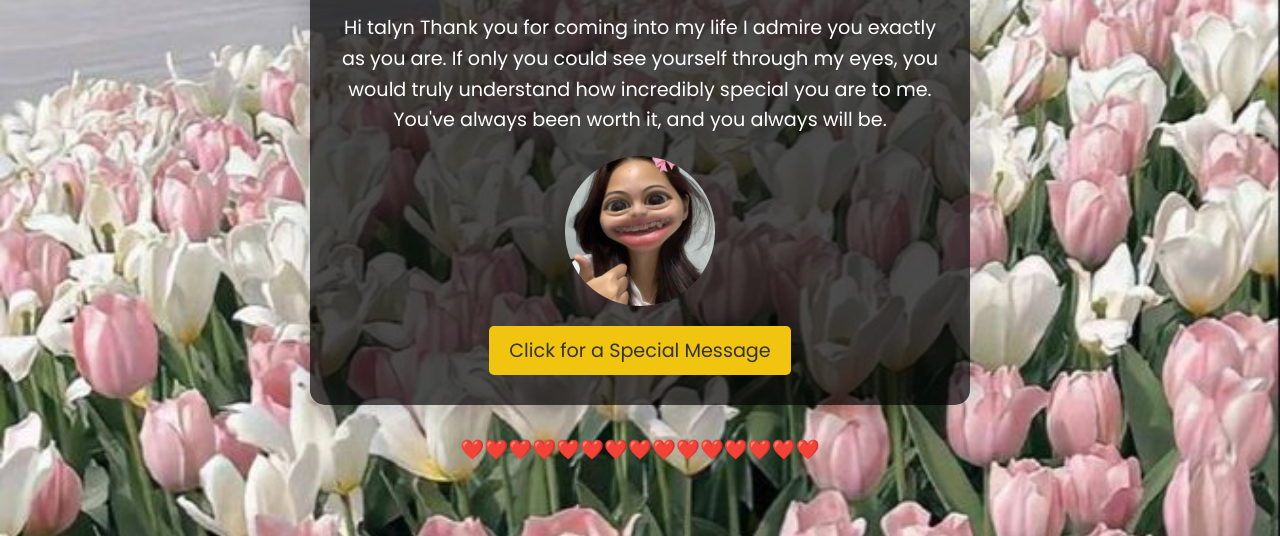
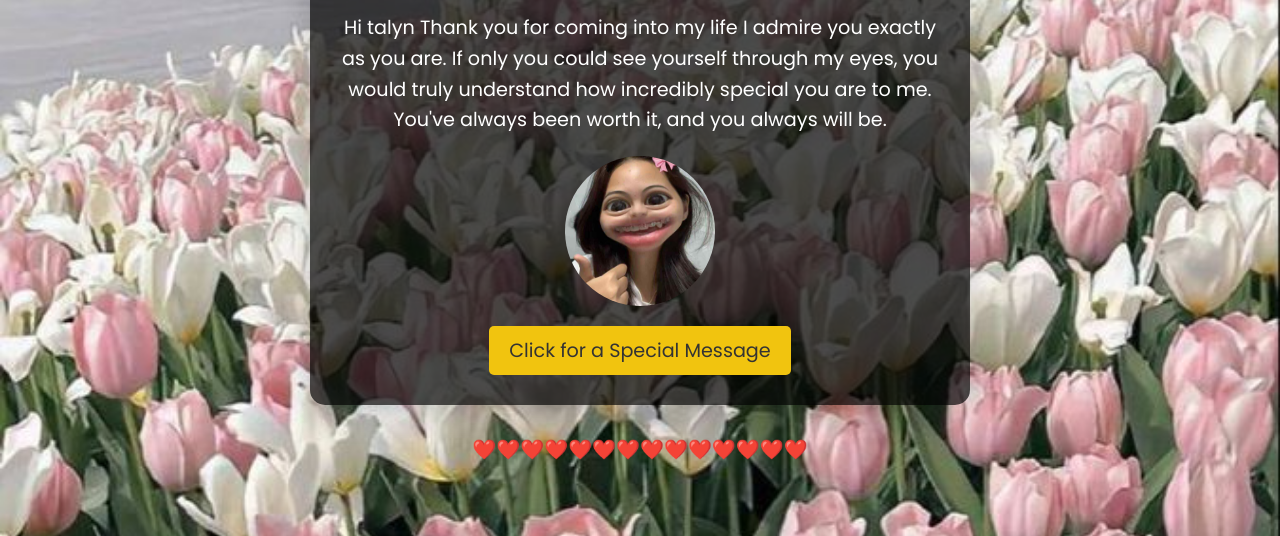
Before and after one commit to Yehoswae/Yehoswae.github.io, a plain HTML site: page index.html in a window 1280 px wide. Shown: the part 275-811 px from the top of the page. Drawn offline with Linux system fonts and the light colour scheme.

Commit message:
Update index.html

```diff
--- a/index.html
+++ b/index.html
@@ -140,7 +140,7 @@
     </div>
 
     <div class="footer">
-        <p>  ❤️❤️❤️❤️❤️❤️❤️❤️❤️❤️❤️❤️❤️❤️❤️</p>
+        <p>  ❤️❤️❤️❤️❤️❤️❤️❤️❤️❤️❤️❤️❤️❤️</p>
     </div>
 
     <script>
```
